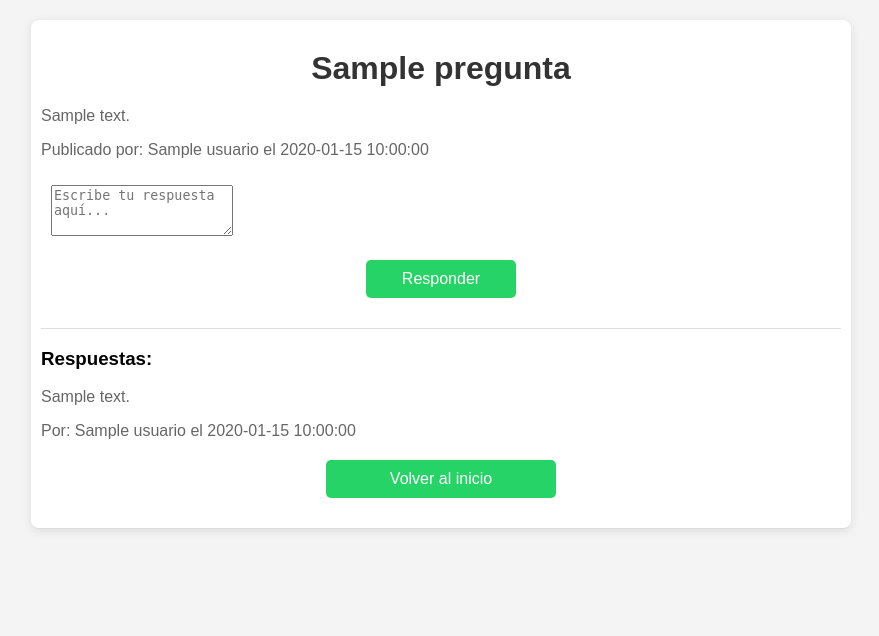
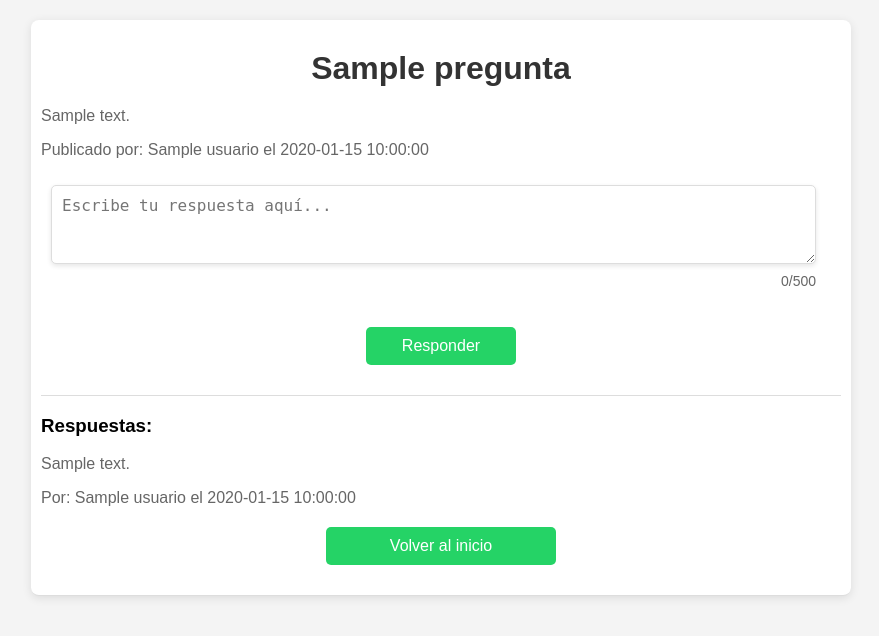
Before and after one commit to AngelCampsRuiz/AA02-Foro-M7, a PHP site: page /Paginas/ver_respuestas.php?id=1 in a window 1280 px wide. Shown: the top 636 px of the page, without its empty margins (199-1078 px from the left). Run offline with PHP 8.4, Linux system fonts and the light colour scheme; the visitor is signed in with stand-in values (Sample User, id 1); tables that the repository leaves empty hold one stand-in row (values such as "Sample post").

Commit message:
arreglo estilos para textarea preguntas + contador caracteres - Àngel

```diff
--- /dev/null
+++ b/Js/contadorCaracteres.js
@@ -0,0 +1,5 @@
+function updateCharCount(textarea) {
+    const maxLength = textarea.getAttribute('maxlength');
+    const currentLength = textarea.value.length;
+    document.getElementById('charCount').textContent = `${currentLength}/${maxLength}`;
+}
--- a/Paginas/ver_respuestas.php
+++ b/Paginas/ver_respuestas.php
@@ -85,7 +85,8 @@ if ($_SERVER['REQUEST_METHOD'] === 'POST') {
 
         <?php if (isset($_SESSION['usuario_id'])): ?>
             <form method="POST" class="form-respuesta pregunta">
-                <textarea name="contenido" rows="3" maxlength="500" placeholder="Escribe tu respuesta aquí..." required></textarea>
+                <textarea name="contenido" rows="3" maxlength="500" placeholder="Escribe tu respuesta aquí..." required oninput="updateCharCount(this)"></textarea>
+                <div id="charCount">0/500</div>
                 <br>
                 <button type="submit" class="btn-form-pregunta">Responder</button>
             </form>
@@ -106,5 +107,7 @@ if ($_SERVER['REQUEST_METHOD'] === 'POST') {
         <?php endif; ?>
         <a href="../index.php" class="btn-form-pregunta" style="width: 200px;">Volver al inicio</a>
     </div>
+
+    <script src="../Js/contadorCaracteres.js"></script>
 </body>
 </html>
--- a/styles/styles.css
+++ b/styles/styles.css
@@ -172,3 +172,32 @@ footer {
 .search-bar button:hover {
     background-color: #075e54;
 }
+/* ... estilos existentes ... */
+
+.form-respuesta textarea {
+    box-sizing: border-box; /*cluye el padding y el border en el cálculo del width */
+   width: calc(100% - 15px); /* Ajusta el ancho para dejar espacio a la derecha */
+   padding: 10px;
+   margin-right: 0; /* Asegúrate de que el margen derecho no afecte el ancho */
+   border: 1px solid #ddd;
+   border-radius: 5px;
+   font-size: 16px;
+   resize: vertical; /* Permite cambiar el tamaño verticalmente */
+   box-shadow: 0 2px 5px rgba(0, 0, 0, 0.1);
+   transition: border-color 0.3s, box-shadow 0.3s;
+}
+.form-respuesta textarea:focus {
+   border-color: #1DAF5D;
+   box-shadow: 0 0 5px rgba(37, 211, 102, 0.5);
+   outline: none;
+}
+
+#charCount {
+    font-size: 14px;
+    color: #666;
+    text-align: right;
+    margin-top: 5px;
+    width: calc(100% 0px); /* Ajusta el ancho para que coincida con el textarea */
+    box-sizing: border-box; /* Incluye el padding en el cálculo del width */
+    padding-right: 15px; /* Añade un padding a la derecha para alinear */
+}
```
